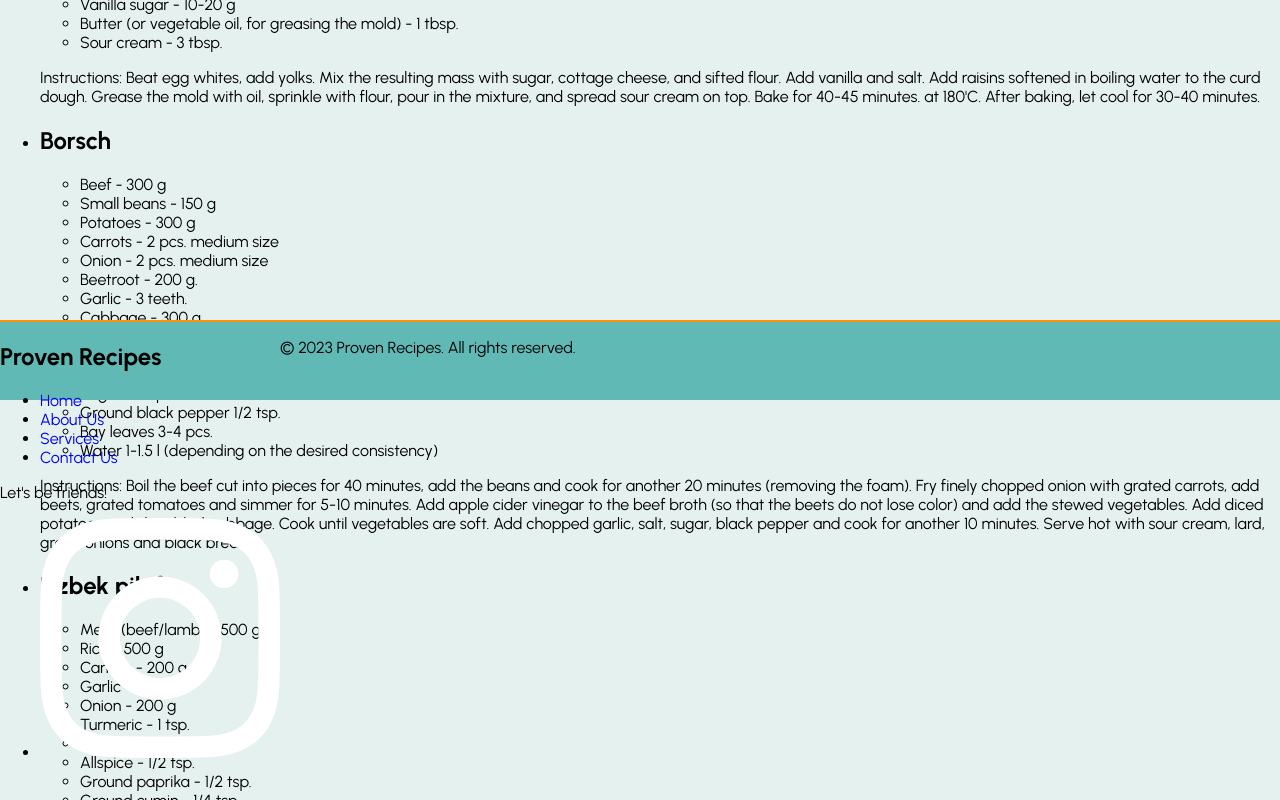
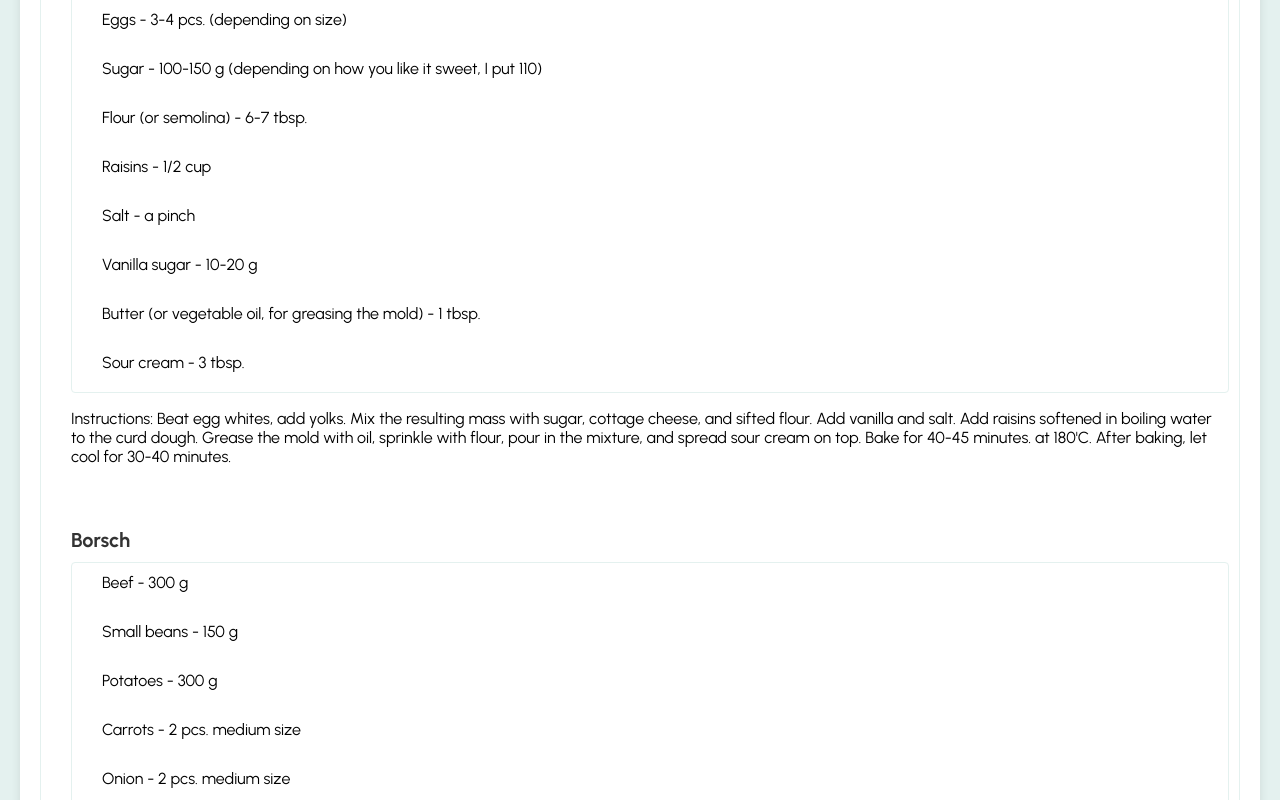
Before and after one commit to HalynaRiabokonenko/cookbook, a React (Create React App) app: page / in a window 1280 px wide. Shown: the part 400-1200 px from the top of the page. Built offline with nearby package versions, Linux system fonts and the light colour scheme.

Commit message:
add styles to App.css

```diff
--- a/src/App.css
+++ b/src/App.css
@@ -3,6 +3,9 @@
   --medium-green: #61b9b6;
   --light-green: #e4f1ef;
   --orange: #ff9400;
+  --white: #ffffff;
+  --dark-gray: #333333;
+  --light-gray: #dddddd;
 }
 
 * {
@@ -64,21 +67,134 @@ a {
 /* <------ header*/
 
 /* main ---->*/
+
+/* Main container */
 main {
   margin-top: 9rem;
   background-color: var(--light-green);
+  padding: 20px;
+  text-align: center;
 }
+
+/* Recipes section */
+.recipes {
+  background-color: var(--white);
+  border-radius: 8px;
+  box-shadow: 0 0 10px rgba(0, 0, 0, 0.1);
+  padding: 20px;
+  text-align: left;
+}
+
+.recipes h1 {
+  font-size: 24px;
+  margin-bottom: 20px;
+}
+
+.recipes ul {
+  list-style: none;
+  padding: 0;
+  border: 1px solid var(--light-green);
+  border-radius: 4px;
+  /* background-color: var(--orange); */
+}
+
+.recipes li {
+  margin-bottom: 10px;
+  padding: 10px;
+}
+
+.recipes h2 {
+  font-size: 20px;
+  margin-bottom: 10px;
+  color: var(--dark-gray);
+}
+
+.recipes ul li {
+  margin-left: 20px;
+}
+
+.recipes p {
+  font-size: 16px;
+}
+
+/* Additional styling can be added based on your design preferences */
+
 /* <------ main*/
 
 /* footer ---->*/
+
+/* Footer container */
 .footer {
+  border-top: solid 2px var(--orange);
+  background-color: var(--dark-gray);
+  color: var(--light-green);
+  padding: 20px 0;
+  text-align: center;
+}
+
+/* Footer content wrapper */
+.footer-content {
   display: flex;
-  height: 5rem;
-  background: #61b9b6;
-  border-top: solid 2px var(--orange);
-  position: fixed;
-  bottom: 0;
-  right: 0;
-  width: 100%;
+  flex-wrap: wrap;
+  justify-content: space-around;
+  align-items: center;
 }
+
+/* Footer logo */
+.footer-logo h2 {
+  font-size: 24px;
+  margin-bottom: 10px;
+}
+
+/* Footer navigation links */
+.footer-links ul {
+  list-style: none;
+  padding: 0;
+}
+
+.footer-links li {
+  margin: 5px 0;
+}
+
+.footer-links a {
+  color: var(--white);
+  transition: color 0.3s;
+}
+
+.footer-links a:hover {
+  color: var(--orange);
+}
+
+/* Footer social media links */
+.footer-social ul {
+  list-style: none;
+  padding: 0;
+}
+
+.footer-social li {
+  display: inline-block;
+  margin-right: 10px;
+}
+
+.footer-social a {
+  color: var(--white);
+  font-size: 20px;
+  transition: color 0.3s;
+}
+
+.footer-social a:hover {
+  color: var(--orange);
+}
+
+img.footer__social-icon {
+  height: 25px;
+  margin: 10px;
+}
+
+/* Footer copyright section */
+.footer-bottom {
+  margin-top: 20px;
+  font-size: 14px;
+}
+
 /* <------ footer*/
```
